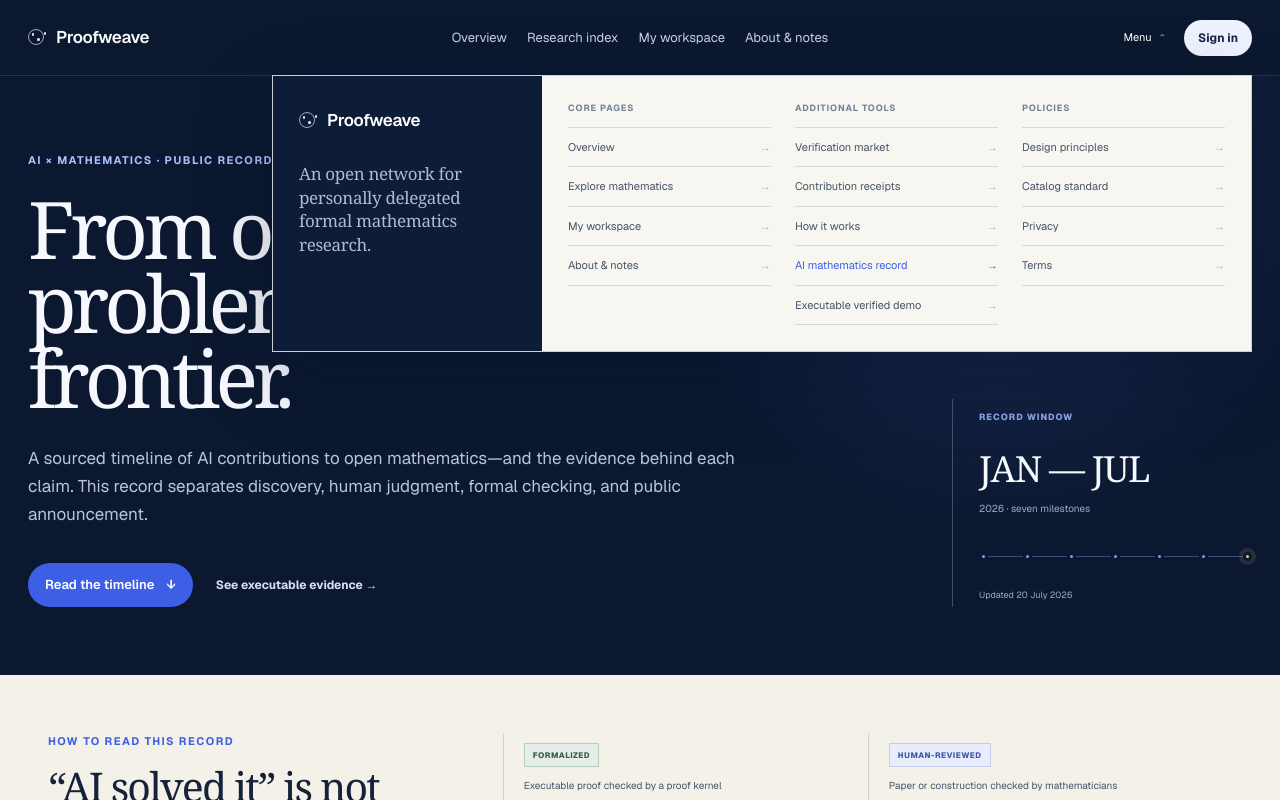
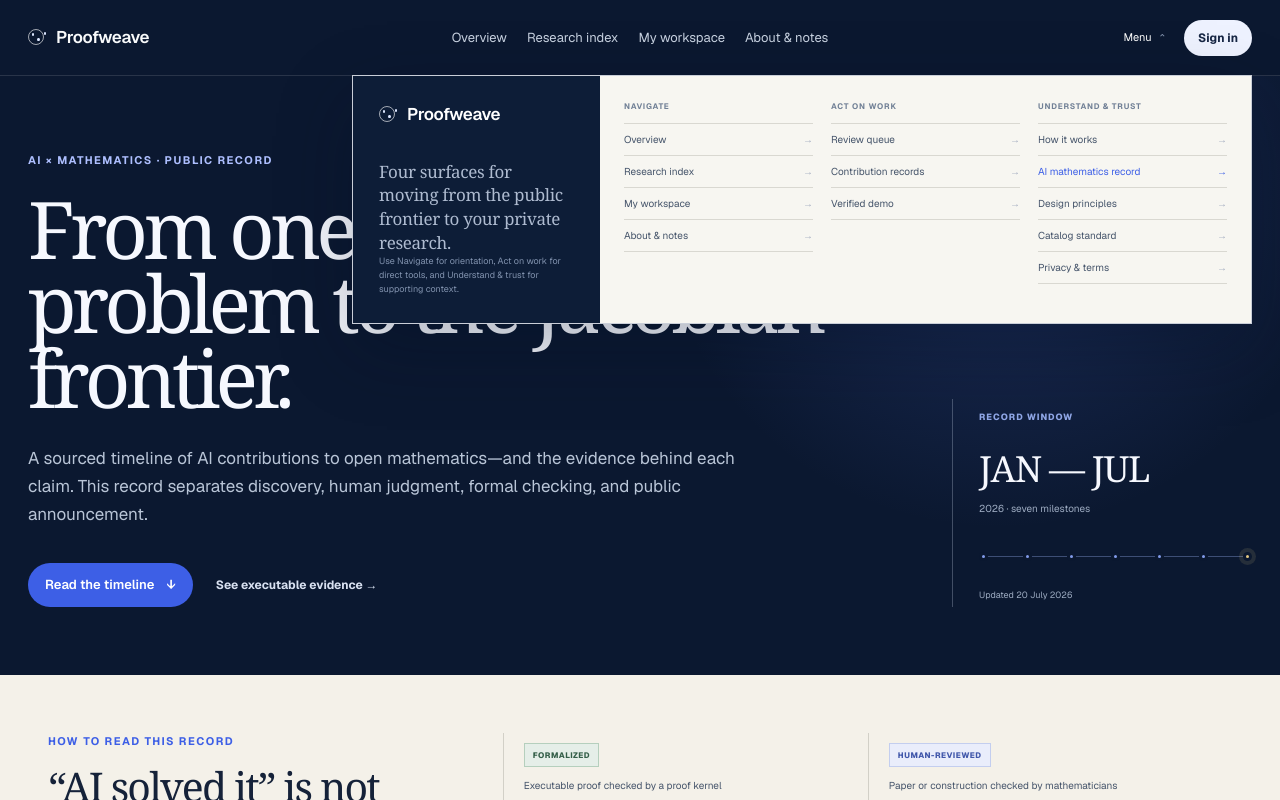
Before and after one commit to alexyyyander/proofweave, a Next.js app: page /history in a window 1280 px wide. Both pictures are taken after a click on the heading "Open Proofweave directory". Shown: the top 800 px of the page. Built offline with nearby package versions, Linux system fonts and the light colour scheme.

Commit message:
Refine menu navigation

```diff
--- a/app/header.tsx
+++ b/app/header.tsx
@@ -18,9 +18,10 @@ export async function Header({ active }: { active: ActivePage }) {
           <div className="site-directory-popover">
             <div className="site-directory-intro">
               <Link className="brand directory-brand" href="/" aria-label="Proofweave home"><span className="brand-mark" aria-hidden="true"><i /><i /><i /></span><span>Proofweave</span></Link>
-              <p>An open network for personally delegated formal mathematics research.</p>
+              <p>Four surfaces for moving from the public frontier to your private research.</p>
+              <small>Use Navigate for orientation, Act on work for direct tools, and Understand &amp; trust for supporting context.</small>
             </div>
-            <nav className="site-directory-groups" aria-label="Proofweave public directory">
+            <nav className="site-directory-groups" aria-label="Proofweave menu">
               {navigationGroups.map((group) => <div key={group.label}>
                 <strong>{group.label}</strong>
                 {group.items.map((item) => <Link className={navigationItemActive(active, item.href) ? "is-active" : ""} href={item.href} key={item.href}>{item.label}<span aria-hidden="true">→</span></Link>)}
--- a/app/lib/navigation.ts
+++ b/app/lib/navigation.ts
@@ -9,31 +9,30 @@ export const primaryNavigation: Array<{ href: string; label: string; page: Activ
 
 export const navigationGroups = [
   {
-    label: "Core pages",
+    label: "Navigate",
     items: [
       { href: "/", label: "Overview" },
-      { href: "/explore", label: "Explore mathematics" },
+      { href: "/explore", label: "Research index" },
       { href: "/workbench", label: "My workspace" },
       { href: "/about", label: "About & notes" },
     ],
   },
   {
-    label: "Additional tools",
+    label: "Act on work",
     items: [
-      { href: "/reviews", label: "Verification market" },
-      { href: "/receipts", label: "Contribution receipts" },
-      { href: "/how-it-works", label: "How it works" },
-      { href: "/history", label: "AI mathematics record" },
-      { href: "/demo", label: "Executable verified demo" },
+      { href: "/reviews", label: "Review queue" },
+      { href: "/receipts", label: "Contribution records" },
+      { href: "/demo", label: "Verified demo" },
     ],
   },
   {
-    label: "Policies",
+    label: "Understand & trust",
     items: [
+      { href: "/how-it-works", label: "How it works" },
+      { href: "/history", label: "AI mathematics record" },
       { href: "/about/principles", label: "Design principles" },
       { href: "/about/catalog-standard", label: "Catalog standard" },
-      { href: "/privacy", label: "Privacy" },
-      { href: "/terms", label: "Terms" },
+      { href: "/privacy", label: "Privacy & terms" },
     ],
   },
 ] as const;
```
Also changed, not shown: app/globals.css, 1 other file (tests, documents, lock files or other folders).
